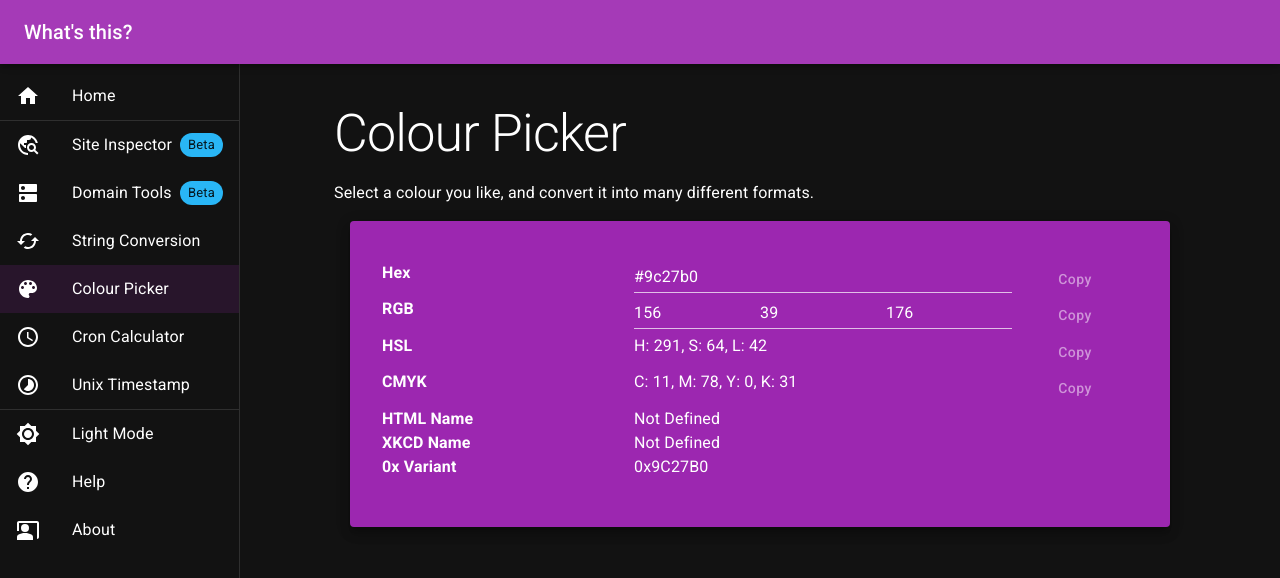
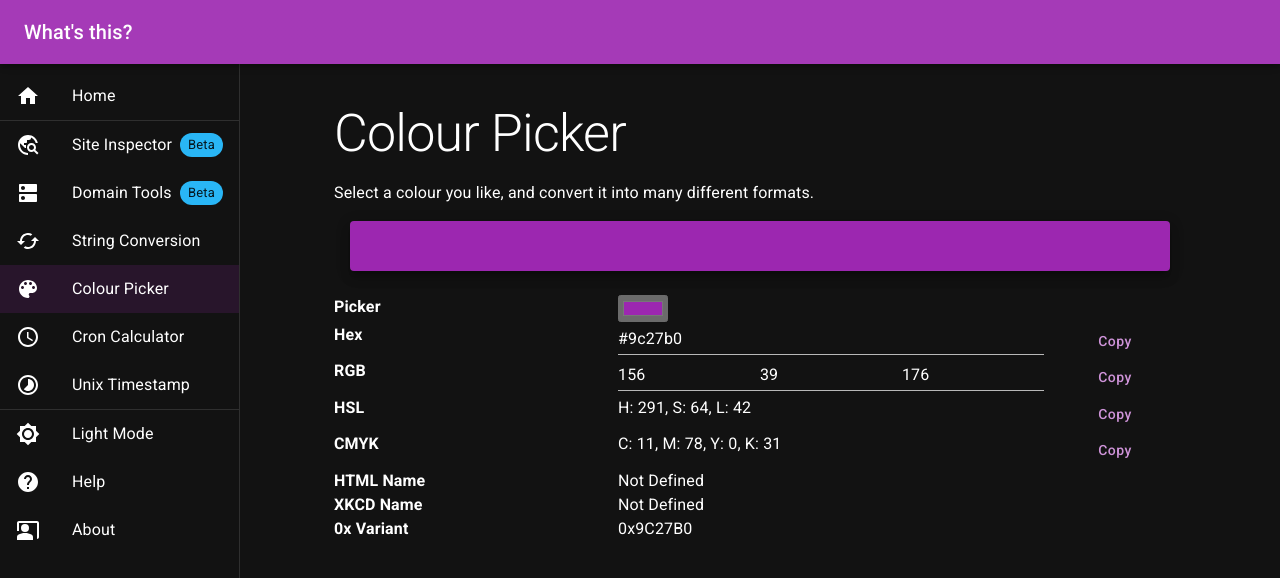
Before and after one commit to soup-bowl/whatsth.is, a React (Create React App) app: page /#/colour/9c27b0 in a window 1280 px wide. Shown: the top 578 px of the page. Built offline with nearby package versions, Linux system fonts and the light colour scheme.

Commit message:
Moved out of card, and picker.

```diff
--- a/src/pages/colour.tsx
+++ b/src/pages/colour.tsx
@@ -23,22 +23,27 @@ const ColourPickerPage = () => {
 			<Card raised={true} sx={{
 				backgroundColor: colours.hex,
 				backgroundImage: 'none',
-				color: rgbToString(getContrastingColor(colours.rgb)),
 				m: 2,
-				p: 2
-			}}>
-				<CardContent>
+				height: 50
+			}} />
 			<Grid container>
 				<Grid item container marginY={1}>
+				<Grid item xs={12} sm={4}>
+						<Typography sx={{ fontWeight: 'bold' }}>Picker</Typography>
+					</Grid>
+					<Grid item xs={12} sm={8}>
+						<input type="color" value={colours.hex} onChange={(e) => {
+							setColours(hexToAll(e.target.value));
+						}} />
+					</Grid>
+
 					<Grid item xs={12} sm={4}>
 						<Typography sx={{ fontWeight: 'bold' }}>Hex</Typography>
 					</Grid>
 					<Grid item xs={10} sm={6}>
 						<TextField fullWidth
 							variant="standard"
-									color="secondary"
 							value={colours.hex}
-									inputProps={{ style: { color: rgbToString(getContrastingColor(colours.rgb)) }}}
 							onChange={(e) => setColours(hexToAll(e.target.value))}
 						/>
 					</Grid>
@@ -55,13 +60,9 @@ const ColourPickerPage = () => {
 						<Grid item xs={4}>
 							<TextField fullWidth
 								variant="standard"
-										color="secondary"
 								type="number"
 								value={colours.rgb.r}
-										InputProps={{
-											inputProps: { min: 0, max: 255 },
-											style: { color: rgbToString(getContrastingColor(colours.rgb)) }
-										}}
+								InputProps={{ inputProps: { min: 0, max: 255 } }}
 								onChange={(e) => {
 									const rgb: RGB = { ...colours.rgb, r: parseInt(e.target.value) }
 									const hex: string = rgbToHex(rgb);
@@ -72,13 +73,9 @@ const ColourPickerPage = () => {
 						<Grid item xs={4}>
 							<TextField fullWidth
 								variant="standard"
-										color="secondary"
 								type="number"
 								value={colours.rgb.g}
-										InputProps={{
-											inputProps: { min: 0, max: 255 },
-											style: { color: rgbToString(getContrastingColor(colours.rgb)) }
-										}}
+								InputProps={{ inputProps: { min: 0, max: 255 } }}
 								onChange={(e) => {
 									const rgb: RGB = { ...colours.rgb, g: parseInt(e.target.value) }
 									const hex: string = rgbToHex(rgb);
@@ -89,13 +86,9 @@ const ColourPickerPage = () => {
 						<Grid item xs={4}>
 							<TextField fullWidth
 								variant="standard"
-										color="secondary"
 								type="number"
 								value={colours.rgb.b}
-										InputProps={{
-											inputProps: { min: 0, max: 255 },
-											style: { color: rgbToString(getContrastingColor(colours.rgb)) }
-										}}
+								InputProps={{ inputProps: { min: 0, max: 255 } }}
 								onChange={(e) => {
 									const rgb: RGB = { ...colours.rgb, b: parseInt(e.target.value) }
 									const hex: string = rgbToHex(rgb);
@@ -156,8 +149,6 @@ const ColourPickerPage = () => {
 					</Grid>
 				</Grid>
 			</Grid>
-				</CardContent>
-			</Card>
 		</>
 	);
 }
```
Lines whose indentation alone changed are shown as unchanged.
